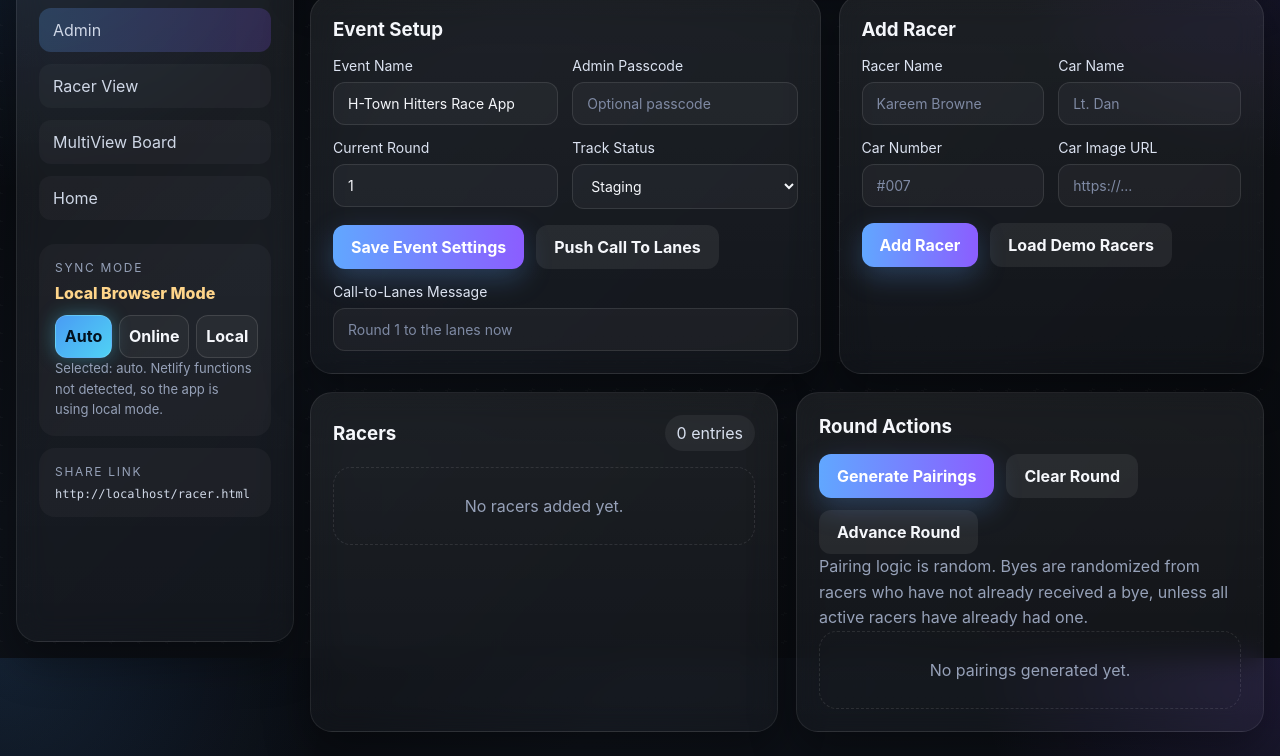
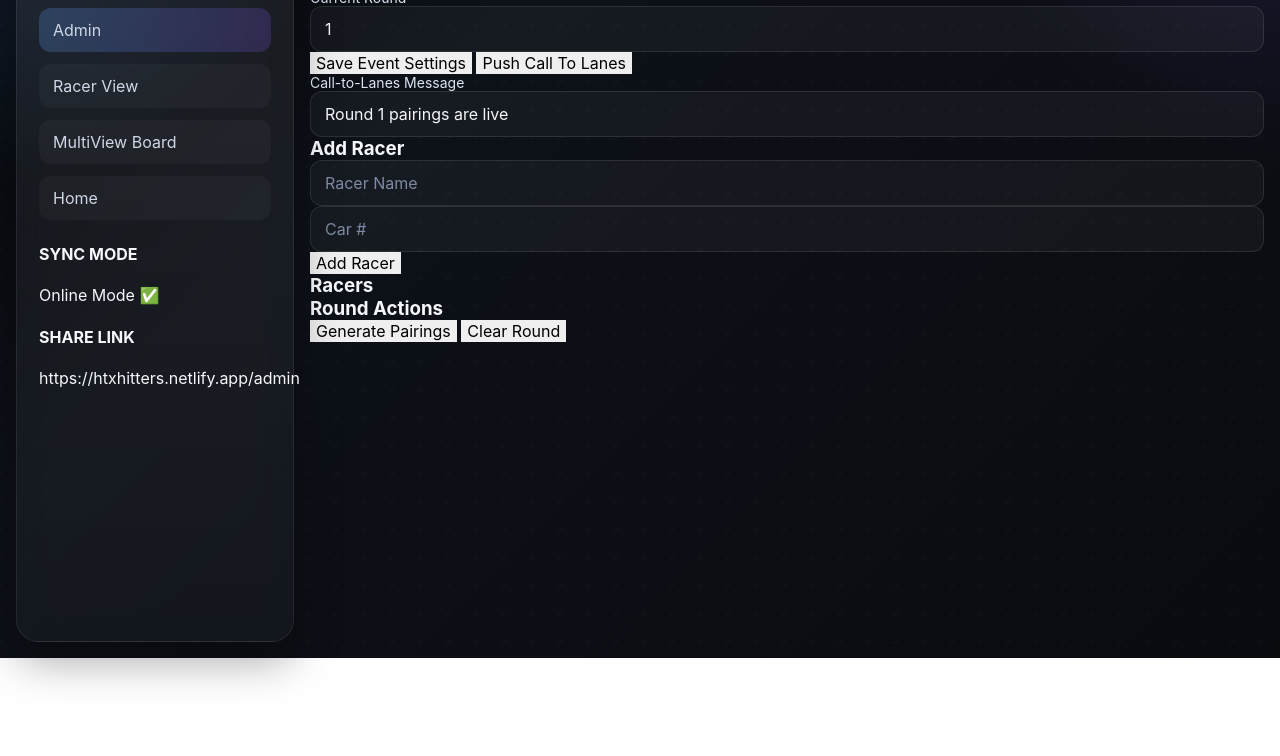
Before and after one commit to LtDan340x/Final-Try, a plain HTML site: page admin.html in a window 1280 px wide. Shown: the part 142-898 px from the top of the page. After the commit the page ends 800 px from the top, so only its background shows below. Drawn offline with nearby package versions, Linux system fonts and the light colour scheme; no server answers.

Commit message:
Update admin.html

```diff
--- a/admin.html
+++ b/admin.html
@@ -4,146 +4,102 @@
   <meta charset="UTF-8" />
   <meta name="viewport" content="width=device-width, initial-scale=1.0" />
   <title>H-Town Hitters Race App - Admin</title>
+
   <link rel="stylesheet" href="styles.css" />
+
+  <!-- 🔥 REQUIRED: LOAD SUPABASE CONFIG FIRST -->
+  <script src="supabase-config.js"></script>
 </head>
+
 <body>
   <div class="app-shell">
+
+    <!-- SIDE PANEL -->
     <aside class="side-panel glass">
       <div class="brand-block">
         <div class="brand-kicker">B STYLE</div>
         <h1>H-Town Hitters</h1>
         <p>Race Control</p>
       </div>
+
       <nav class="nav-stack">
         <a class="nav-link active" href="admin.html">Admin</a>
         <a class="nav-link" href="racer.html">Racer View</a>
         <a class="nav-link" href="board.html">MultiView Board</a>
         <a class="nav-link" href="index.html">Home</a>
       </nav>
-      <div class="status-card">
-        <div class="status-label">Sync Mode</div>
-        <div id="syncMode" class="status-value">Checking...</div>
-        <div class="sync-toggle" id="syncToggle">
-          <button class="sync-btn" id="autoModeBtn" type="button">Auto</button>
-          <button class="sync-btn" id="onlineModeBtn" type="button">Online</button>
-          <button class="sync-btn" id="localModeBtn" type="button">Local</button>
-        </div>
-        <div class="small muted" id="syncHint">Auto uses online when Netlify functions are available.</div>
+
+      <div class="sync-box">
+        <h4>SYNC MODE</h4>
+        <p id="syncStatus">Checking...</p>
       </div>
-      <div class="status-card">
-        <div class="status-label">Share Link</div>
-        <div class="mono" id="shareLink"></div>
+
+      <div class="share-box">
+        <h4>SHARE LINK</h4>
+        <p>https://htxhitters.netlify.app/admin</p>
       </div>
     </aside>
 
+    <!-- MAIN CONTENT -->
     <main class="main-panel">
-      <header class="topbar glass">
-        <div>
-          <div class="eyebrow">Admin Control</div>
-          <h2>Round Manager</h2>
-        </div>
-        <div class="top-actions">
-          <button class="btn btn-secondary" id="refreshBtn">Refresh</button>
-          <button class="btn btn-danger" id="resetBtn">Full Reset</button>
-        </div>
-      </header>
 
-      <section class="dashboard-grid">
-        <article class="panel glass">
-          <div class="panel-head">
-            <h3>Event Setup</h3>
-          </div>
-          <div class="form-grid">
-            <label>
-              Event Name
-              <input id="eventName" type="text" placeholder="H-Town Hitters Race App" />
-            </label>
-            <label>
-              Admin Passcode
-              <input id="adminCode" type="password" placeholder="Optional passcode" />
-            </label>
-            <label>
-              Current Round
-              <input id="roundNumber" type="number" min="1" value="1" />
-            </label>
-            <label>
-              Track Status
-              <select id="eventStatus">
-                <option value="Staging">Staging</option>
-                <option value="Pairing">Pairing</option>
-                <option value="Calling to Lanes">Calling to Lanes</option>
-                <option value="In Progress">In Progress</option>
-                <option value="Completed">Completed</option>
-              </select>
-            </label>
-          </div>
-          <div class="inline-actions">
-            <button class="btn btn-primary" id="saveEventBtn">Save Event Settings</button>
-            <button class="btn btn-secondary" id="announceBtn">Push Call To Lanes</button>
-          </div>
-          <label class="full-width">
-            Call-to-Lanes Message
-            <input id="callMessage" type="text" placeholder="Round 1 to the lanes now" />
-          </label>
-        </article>
+      <h2>Round Manager</h2>
 
-        <article class="panel glass">
-          <div class="panel-head">
-            <h3>Add Racer</h3>
-          </div>
-          <div class="form-grid">
-            <label>
-              Racer Name
-              <input id="racerName" type="text" placeholder="Kareem Browne" />
-            </label>
-            <label>
-              Car Name
-              <input id="carName" type="text" placeholder="Lt. Dan" />
-            </label>
-            <label>
-              Car Number
-              <input id="carNumber" type="text" placeholder="#007" />
-            </label>
-            <label>
-              Car Image URL
-              <input id="carImage" type="url" placeholder="https://..." />
-            </label>
-          </div>
-          <div class="inline-actions">
-            <button class="btn btn-primary" id="addRacerBtn">Add Racer</button>
-            <button class="btn btn-secondary" id="demoDataBtn">Load Demo Racers</button>
-          </div>
-        </article>
-      </section>
+      <!-- EVENT SETUP -->
+      <div class="card">
+        <h3>Event Setup</h3>
 
-      <section class="two-col-grid">
-        <article class="panel glass">
-          <div class="panel-head">
-            <h3>Racers</h3>
-            <div class="pill"><span id="racerCount">0</span> entries</div>
-          </div>
-          <div id="racerList" class="list-stack"></div>
-        </article>
+        <label>Event Name</label>
+        <input id="eventName" value="H-Town Hitters Race App" />
 
-        <article class="panel glass">
-          <div class="panel-head">
-            <h3>Round Actions</h3>
-          </div>
-          <div class="inline-actions wrap">
-            <button class="btn btn-primary" id="pairRoundBtn">Generate Pairings</button>
-            <button class="btn btn-secondary" id="clearRoundBtn">Clear Round</button>
-            <button class="btn btn-secondary" id="nextRoundBtn">Advance Round</button>
-          </div>
-          <p class="muted">Pairing logic is random. Byes are randomized from racers who have not already received a bye, unless all active racers have already had one.</p>
-          <div id="pairingsList" class="list-stack"></div>
-        </article>
-      </section>
+        <label>Current Round</label>
+        <input id="roundNumber" type="number" value="1" />
+
+        <button onclick="saveSettings()">Save Event Settings</button>
+        <button onclick="pushCallToLanes()">Push Call To Lanes</button>
+
+        <label>Call-to-Lanes Message</label>
+        <input id="callMessage" value="Round 1 pairings are live" />
+      </div>
+
+      <!-- ADD RACER -->
+      <div class="card">
+        <h3>Add Racer</h3>
+
+        <input id="racerName" placeholder="Racer Name" />
+        <input id="carNumber" placeholder="Car #" />
+
+        <button onclick="addRacer()">Add Racer</button>
+      </div>
+
+      <!-- RACERS LIST -->
+      <div class="card">
+        <h3>Racers</h3>
+        <div id="racerList"></div>
+      </div>
+
+      <!-- ROUND ACTIONS -->
+      <div class="card">
+        <h3>Round Actions</h3>
+
+        <button onclick="generatePairings()">Generate Pairings</button>
+        <button onclick="clearRound()">Clear Round</button>
+      </div>
+
     </main>
   </div>
-  <script src="app.js"></script>
+
+  <!-- 🔥 MAIN APP LOGIC -->
   <script src="admin.js"></script>
 
-<script src="https://cdn.jsdelivr.net/npm/@supabase/supabase-js@2"></script>
-<script src="supabase-config.js"></script>
+  <!-- 🔥 SYNC MODE DETECTION -->
+  <script>
+    if (window.SUPABASE_CONFIG && window.SUPABASE_CONFIG.url) {
+      document.getElementById("syncStatus").innerText = "Online Mode ✅";
+    } else {
+      document.getElementById("syncStatus").innerText = "Local Browser Mode ❌";
+    }
+  </script>
+
 </body>
 </html>
```
